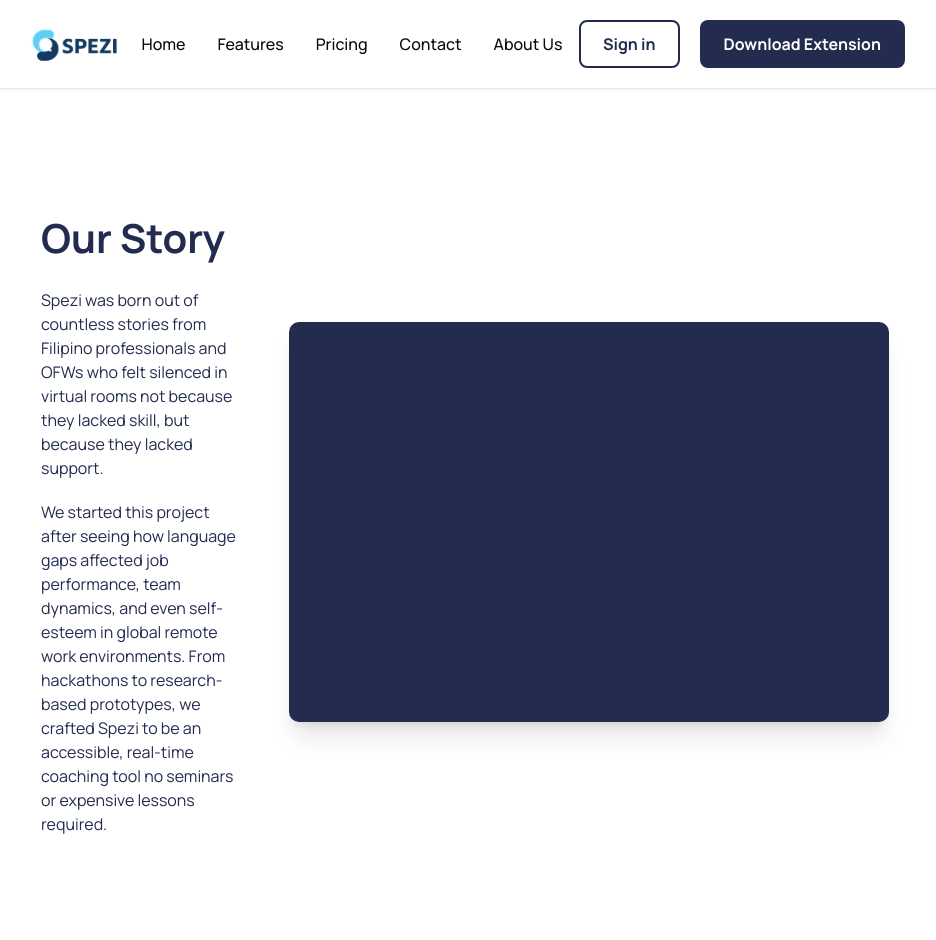
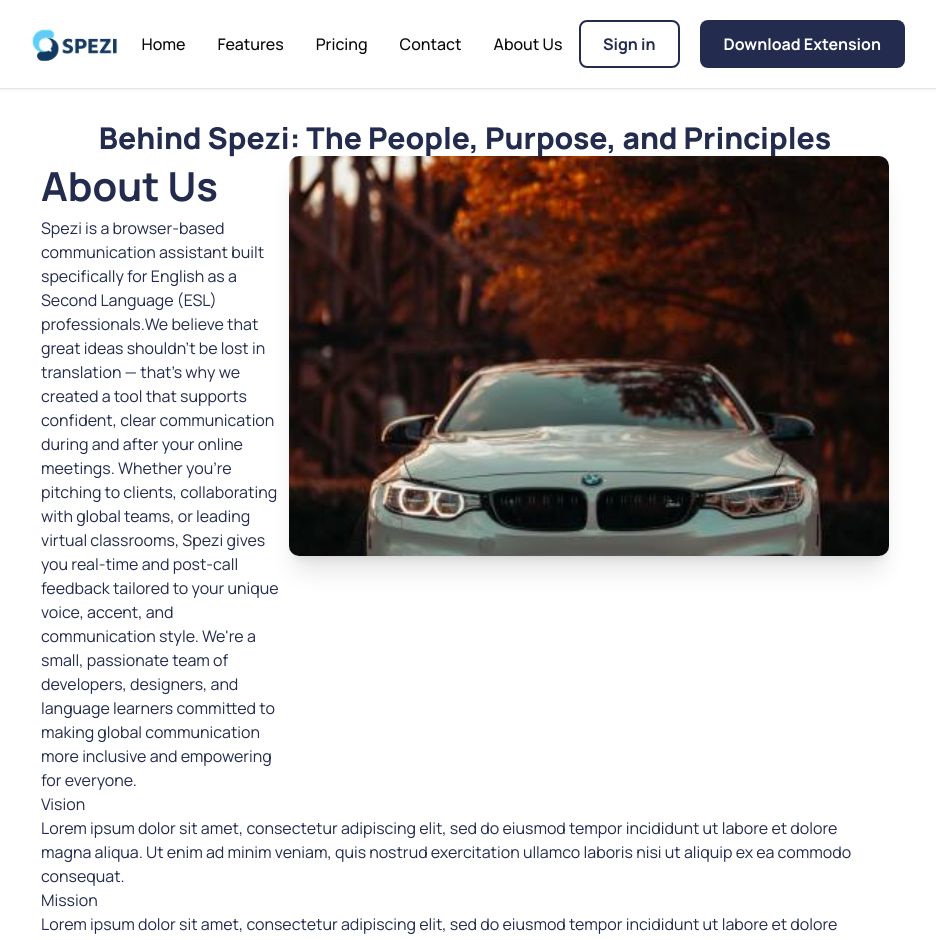
Before and after one commit to kurtoswill/spezi, a Next.js app: page /about in a window 1280 px wide. Shown: the top 940 px of the page, without its empty margins (175-1111 px from the left). Built offline with nearby package versions, Linux system fonts and the light colour scheme.

Commit message:
added content

```diff
--- a/app/about/page.tsx
+++ b/app/about/page.tsx
@@ -1,5 +1,6 @@
-import React from 'react';
+import React from "react";
 import Image from "next/image";
+import { Button } from "@/components/ui/button";
 
 interface SocialLinks {
   facebook?: string;
@@ -28,7 +29,10 @@ const TeamMember = ({ name, role, avatar, socialLinks }: TeamMemberProps) => {
           />
         ) : (
           <span className="text-white text-2xl font-semibold">
-                        {name.split(' ').map(n => n[0]).join('')}
+            {name
+              .split(" ")
+              .map((n) => n[0])
+              .join("")}
           </span>
         )}
       </div>
@@ -48,9 +52,7 @@ const TeamMember = ({ name, role, avatar, socialLinks }: TeamMemberProps) => {
             rel="noopener noreferrer"
             className="text-gray-400 hover:text-[#232C4F] transition-colors"
           >
-                        <Image src="/icons/fb.svg" alt="Facebook"
-                               width={20} height={20}
-                        />
+            <Image src="/icons/fb.svg" alt="Facebook" width={20} height={20} />
           </a>
         )}
         {socialLinks?.instagram && (
@@ -60,9 +62,7 @@ const TeamMember = ({ name, role, avatar, socialLinks }: TeamMemberProps) => {
             rel="noopener noreferrer"
             className="text-gray-400 hover:text-[#232C4F] transition-colors"
           >
-                        <Image src="/icons/ig.svg" alt="Instagram"
-                               width={20} height={20}
-                        />
+            <Image src="/icons/ig.svg" alt="Instagram" width={20} height={20} />
           </a>
         )}
         {socialLinks?.linkedin && (
@@ -72,8 +72,11 @@ const TeamMember = ({ name, role, avatar, socialLinks }: TeamMemberProps) => {
             rel="noopener noreferrer"
             className="text-gray-400 hover:text-[#232C4F] transition-colors"
           >
-                        <Image src="/icons/linkedin.svg" alt="LinkedIn"
-                               width={20} height={20}
+            <Image
+              src="/icons/linkedin.svg"
+              alt="LinkedIn"
+              width={20}
+              height={20}
             />
           </a>
         )}
@@ -91,8 +94,8 @@ const Page = () => {
       socialLinks: {
         facebook: "https://facebook.com/kurt.mccarver",
         instagram: "https://instagram.com/kurt.mccarver",
-                linkedin: "https://linkedin.com/in/kurt-mccarver"
-            }
+        linkedin: "https://linkedin.com/in/kurt-mccarver",
+      },
     },
     {
       name: "Niles Tristan Cabrera",
@@ -101,8 +104,8 @@ const Page = () => {
       socialLinks: {
         facebook: "https://facebook.com/niles.cabrera",
         instagram: "https://instagram.com/niles.cabrera",
-                linkedin: "https://linkedin.com/in/niles-cabrera"
-            }
+        linkedin: "https://linkedin.com/in/niles-cabrera",
+      },
     },
     {
       name: "Gianfranco Lobaton",
@@ -111,8 +114,8 @@ const Page = () => {
       socialLinks: {
         facebook: "https://facebook.com/gianfranco.lobaton",
         instagram: "https://instagram.com/gianfranco.lobaton",
-                linkedin: "https://linkedin.com/in/gianfranco-lobaton"
-            }
+        linkedin: "https://linkedin.com/in/gianfranco-lobaton",
+      },
     },
     {
       name: "Verah Janae Dulay",
@@ -121,8 +124,8 @@ const Page = () => {
       socialLinks: {
         facebook: "https://facebook.com/verah.dulay",
         instagram: "https://instagram.com/verah.dulay",
-                linkedin: "https://linkedin.com/in/verah-dulay"
-            }
+        linkedin: "https://linkedin.com/in/verah-dulay",
+      },
     },
     {
       name: "Kazel Arwen Tuazon",
@@ -131,24 +134,77 @@ const Page = () => {
       socialLinks: {
         facebook: "https://facebook.com/kazel.tuazon",
         instagram: "https://instagram.com/kazel.tuazon",
-                linkedin: "https://linkedin.com/in/kazel-tuazon"
-            }
-        }
+        linkedin: "https://linkedin.com/in/kazel-tuazon",
+      },
+    },
   ];
 
   return (
     <div className="text-[#232C4F] px-4 mb-52">
+      <header>
+        <div className="font-extrabold font-sora text-3xl text-center">
+          Behind Spezi: The People, Purpose, and Principles
+        </div>
+        <div className="flex">
+          <div>
+            <div className="font-bold text-[40px]">About Us</div>
+            <p>
+              Spezi is a browser-based communication assistant built
+              specifically for English as a Second Language (ESL)
+              professionals.We believe that great ideas shouldn't be lost in
+              translation — that's why we created a tool that supports
+              confident, clear communication during and after your online
+              meetings. Whether you're pitching to clients, collaborating with
+              global teams, or leading virtual classrooms, Spezi gives you
+              real-time and post-call feedback tailored to your unique voice,
+              accent, and communication style. We're a small, passionate team of
+              developers, designers, and language learners committed to making
+              global communication more inclusive and empowering for everyone.
+            </p>
+          </div>
+          <Image
+            src="/images/placeholder.jpg"
+            width={600}
+            height={400}
+            className="max-w-[600px] max-h-[400px] object-cover rounded-[10px] shadow-xl flex-shrink-0"
+            alt=""
+          />
+        </div>
+      </header>
+      <section>
+        <figure></figure>
+        <figure></figure>
+        <h2>Vision</h2>
+        <p>
+          Lorem ipsum dolor sit amet, consectetur adipiscing elit, sed do
+          eiusmod tempor incididunt ut labore et dolore magna aliqua. Ut enim ad
+          minim veniam, quis nostrud exercitation ullamco laboris nisi ut
+          aliquip ex ea commodo consequat.
+        </p>
+        <h2>Mission</h2>
+        <p>
+          Lorem ipsum dolor sit amet, consectetur adipiscing elit, sed do
+          eiusmod tempor incididunt ut labore et dolore magna aliqua. Ut enim ad
+          minim veniam, quis nostrud exercitation ullamco laboris nisi ut
+          aliquip ex ea commodo consequat.
+        </p>
+      </section>
+
       {/* Our Story Section */}
       <div className="flex mt-52 items-center justify-between gap-12">
         <div className="flex gap-5 flex-col max-w-2xl">
-                    <h1 className="text-[40px] font-bold">
-                        Our Story
-                    </h1>
+          <h1 className="text-[40px] font-bold">Our Story</h1>
           <p>
-                        Spezi was born out of countless stories from Filipino professionals and OFWs who felt silenced in virtual rooms not because they lacked skill, but because they lacked support.
+            Spezi was born out of countless stories from Filipino professionals
+            and OFWs who felt silenced in virtual rooms not because they lacked
+            skill, but because they lacked support.
           </p>
           <p>
-                        We started this project after seeing how language gaps affected job performance, team dynamics, and even self-esteem in global remote work environments. From hackathons to research-based prototypes, we crafted Spezi to be an accessible, real-time coaching tool  no seminars or expensive lessons required.
+            We started this project after seeing how language gaps affected job
+            performance, team dynamics, and even self-esteem in global remote
+            work environments. From hackathons to research-based prototypes, we
+            crafted Spezi to be an accessible, real-time coaching tool no
+            seminars or expensive lessons required.
           </p>
         </div>
 
@@ -160,9 +216,12 @@ const Page = () => {
       {/* Team Section */}
       <div className="mt-24 mb-16">
         <div className="text-center mb-12">
-                    <h2 className="text-[40px] font-bold text-[#232C4F] mb-4">Meet Our Team</h2>
+          <h2 className="text-[40px] font-bold text-[#232C4F] mb-4">
+            Meet Our Team
+          </h2>
           <p className="max-w-2xl mx-auto">
-                        The passionate individuals behind Spezi who are dedicated to empowering Filipino professionals worldwide
+            The passionate individuals behind Spezi who are dedicated to
+            empowering Filipino professionals worldwide
           </p>
         </div>
 
--- a/app/globals.css
+++ b/app/globals.css
@@ -1,6 +1,5 @@
 @import "tailwindcss";
 @import "tw-animate-css";
-
 
 @custom-variant dark (&:is(.dark *));
 
@@ -123,5 +122,4 @@
   body {
     @apply bg-background text-foreground;
   }
-
 }
--- a/app/layout.tsx
+++ b/app/layout.tsx
@@ -1,14 +1,20 @@
 import type { Metadata } from "next";
-import { Manrope } from "next/font/google";
+import { Sora, Manrope } from "next/font/google";
 import "./globals.css";
 import { Navbar } from "@/components/Navbar";
-import {Footer} from "@/components/Footer";
+import { Footer } from "@/components/Footer";
 import { Toaster } from "react-hot-toast";
-
 
 const manrope = Manrope({
   subsets: ["latin"],
   variable: "--font-manrope",
+  display: "swap",
+});
+
+const sora = Sora({
+  subsets: ["latin"],
+  variable: "--font-sora",
+  display: "swap",
 });
 
 export const metadata: Metadata = {
@@ -20,11 +26,11 @@ export default function RootLayout({
   children,
 }: Readonly<{ children: React.ReactNode }>) {
   return (
-        <html lang="en" className={manrope.variable}>
+    <html lang="en" className={`${manrope.variable} ${sora.variable}`}>
       <body className="font-sans antialiased">
         <Toaster position="top-center" />
         <Navbar />
-                    <main className="px-8 md:px-32 lg:px-[200px]">
+        <main className="px-8 md:px-32 lg:px-[200px] pt-30">
           {children}
           <Footer />
         </main>
--- /dev/null
+++ b/components/Instructions.tsx
@@ -0,0 +1,9 @@
+export const Instructions = () => {
+  return (
+    <>
+      <h2>How Spezi Works in Your Browser </h2>
+    </>
+  );
+};
+
+export default Instructions;
--- /dev/null
+++ b/components/Landing.tsx
@@ -0,0 +1,19 @@
+import { Button } from "./ui/button";
+
+export const Landing = () => {
+  return (
+    <header className="mt-30">
+      <div>Speak English Professionally and Confidently</div>
+      <p>
+        Built for English as a Second Language (ESL) professionals, Spezi gives
+        you real-time, accent-aware feedback to help you communicate clearly in
+        global meetings.
+      </p>
+      <Button>Download Extension</Button>
+      <Button>Watch Demo</Button>
+      <p>Trusted by professionals across 20+ countries </p>
+      <figure></figure>
+      <figure></figure>
+    </header>
+  );
+};
```
Also changed, not shown: app/page.tsx (+43 -11 lines), 1 other file (tests, documents, lock files or other folders). Lines whose indentation alone changed are shown as unchanged.
